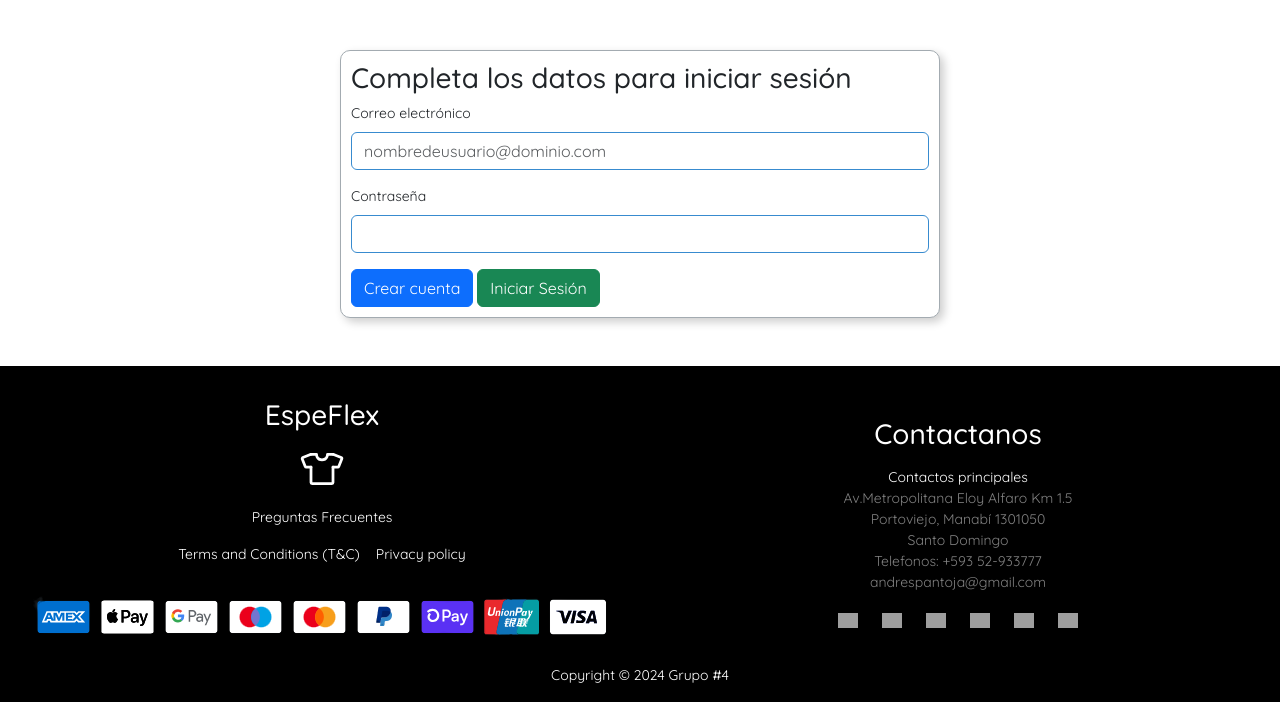
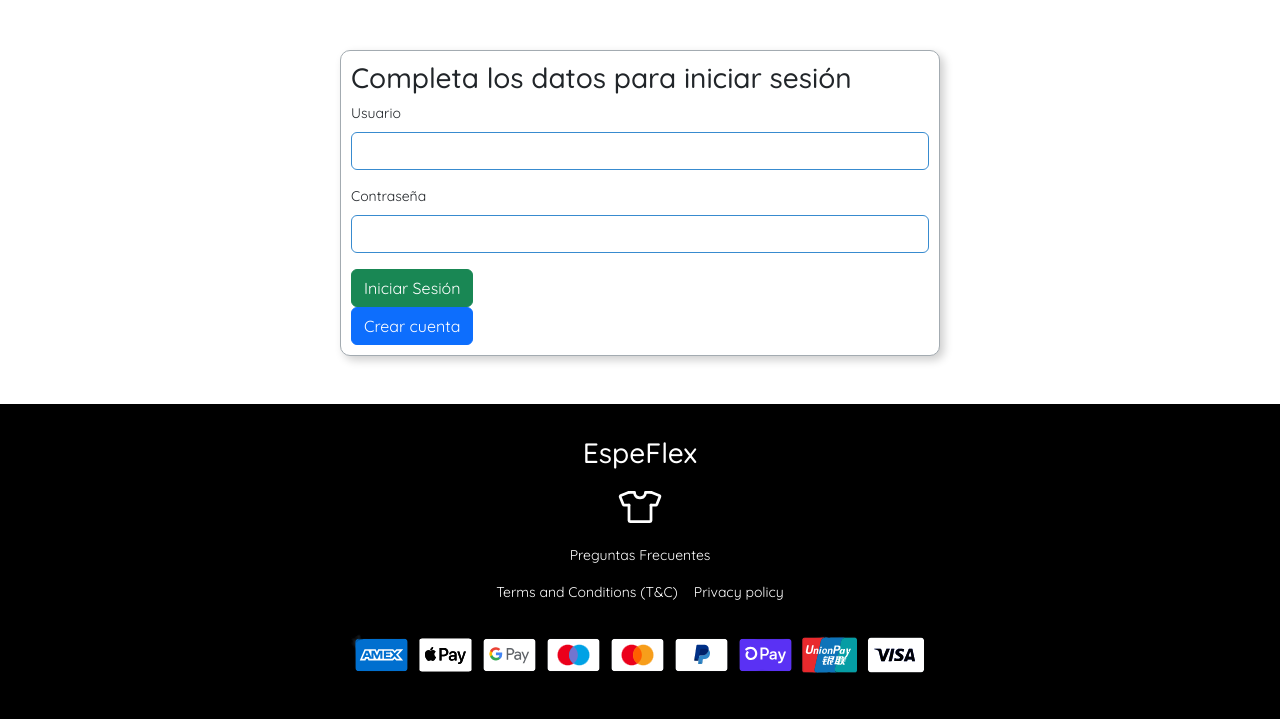
Before and after one commit to AndresPantoja004/Proyecto-ATW-U1, a PHP site: page /inicioSesion.php in a window 1280 px wide. Shown: the part 74-800 px from the top of the page. Run offline with PHP 8.4, Linux system fonts and the light colour scheme; grey boxes are pictures that could not be loaded.

Commit message:
Inicio de sesion en index.php tambien con registrarse

```diff
--- /dev/null
+++ b/CerrarSesion.php
@@ -0,0 +1,6 @@
+<?php
+    session_start();
+    session_destroy();
+    header("Location: index.php");
+    exit();
+?>
--- a/inicioSesion.php
+++ b/inicioSesion.php
@@ -1,3 +1,45 @@
+<?php
+    session_start(); // Iniciar sesión
+
+    // Leer usuarios desde usuarios.json
+    $usuarios_json = file_get_contents("json/usuarios.json");
+    $usuarios = json_decode($usuarios_json, true);
+
+    // Verificar si el usuario ya ha iniciado sesión
+    if (isset($_SESSION['usuario'])) {
+        header("Location: index.php"); // Redirige al index si ya está logueado
+        exit();
+    }
+
+    // Procesar formulario de inicio de sesión
+    if ($_SERVER["REQUEST_METHOD"] === "POST") {
+        $usuario = $_POST["usuario"];  // Corregido para coincidir con el formulario
+        $password = $_POST["password"];
+
+        $usuario_encontrado = false;
+
+        // Buscar el usuario en el array
+        foreach ($usuarios as $user) {
+            if ($user['usuario'] === $usuario) {
+                echo "Usuario encontrado";
+                // Comparar la contraseña con la almacenada
+                if (password_verify($password, $user["password"])) {
+                    $_SESSION['usuario'] = $usuario; // Guarda el usuario en la sesión
+                    header("Location: index.php"); // Redirige al índice
+                    exit();
+                } else {
+                    $error = "Contraseña incorrecta";
+                }
+                $usuario_encontrado = true;
+                break;
+            }
+        }
+
+        if (!$usuario_encontrado) {
+            $error = "Usuario no encontrado";
+        }
+    }
+?>
 <!DOCTYPE html>
 <html lang="en">
 
@@ -219,32 +261,33 @@
             </div>
         </div>
     </nav>
-    <!-- Formulario de creación de cuenta -->
+
+    <!-- Formulario de inicio de sesión o bienvenida -->
     <div class="container caja1">
-
+        <?php if (isset($_SESSION['usuario'])): ?>
+            <h3>Bienvenido, <?= htmlspecialchars($_SESSION['usuario']) ?>!</h3>
+            <a href="cerrarSesion.php" class="btn btn-danger">Cerrar Sesión</a>
+        <?php else: ?>
             <h3>Completa los datos para iniciar sesión</h3>
-        <form id="signupForm">
+            <?php if (isset($error)) echo "<p style='color:red;'>$error</p>"; ?>
+            <form id="loginForm" method="post">
                 <div class="mb-3">
-                <label for="email" class="form-label">Correo electrónico</label>
-                <input type="text" class="caja form-control" id="email" placeholder="nombredeusuario@dominio.com"
-                    required>
-                <div id="mensaje1" class="errores">Ingrese el correo guardado en este formato: nombredeusuario@dominio.com</div>
+                    <label for="usuario" class="form-label">Usuario</label>
+                    <input type="text" class="caja form-control" name="usuario" id="usuario" required>
                 </div>
                 <div class="mb-3">
                     <label for="password" class="form-label">Contraseña</label>
-                <input type="password" class="caja form-control" id="password" required>
-                <div id="mensaje4" class="errores">Contraseña incorrecta</div>
+                    <input type="password" class="caja form-control" name="password" id="password" required>
                 </div>
-            <button class="btn btn-primary" onclick="window.location.href = 'registrarse.html';">Crear cuenta</button>
-            <button type="submit" id="crearcuenta" class="btn btn-success">Iniciar Sesión</button>
+                <input type="submit" class="btn btn-success" value="Iniciar Sesión">
             </form>
-
+            <a href="registrarse.php" class="btn btn-primary">Crear cuenta</a>
+        <?php endif; ?>
     </div>
-    <!-- Formulario de creación de cuenta -->
+    <!-- Footer -->
     <footer
         class="row footer bg-black text-white d-flex align-items-center justify-content-center row p-3 text-center mt-5 row">
-        <div
-            class="information-footer  d-flex flex-column gap-3 col-6  text-center d-flex align-items-center justify-content-center p-3">
+        <div class="information-footer d-flex flex-column gap-3 col-6 text-center d-flex align-items-center justify-content-center p-3">
             <div class="row">
                 <h3 class="m-0 ">EspeFlex</h3>
             </div>
@@ -276,56 +319,6 @@
                 <img src="img/payment-methods-2.png" alt="">
             </div>
         </div>
-        <div
-            class="cotact-container col  d-none d-md-flex flex-column gap-3 col-6 text-center  align-items-center justify-content-center p-3">
-            <h3 class="m-0">Contactanos</h3>
-            <div class="container-contactactanos row">
-                <a>Contactos principales</a>
-                <span>Av.Metropolitana Eloy Alfaro Km 1.5</span>
-                <span>Portoviejo, Manabí 1301050</span>
-                <span>Santo Domingo</span>
-                <span>Telefonos: +593 52-933777</span>
-                <span>andrespantoja@gmail.com </span>
-                <div class="container-contactactanos gap-4 mt-3 d-flex justify-content-center">
-                    <a href="">
-                        <img width="20px"
-                            src="https://tctelevision.nyc3.digitaloceanspaces.com/Noticias_wordpress/2023/10/facebook.png"
-                            alt="">
-                    </a>
-                    <a href="">
-                        <img width="20px"
-                            src="https://tctelevision.nyc3.digitaloceanspaces.com/Noticias_wordpress/2023/10/instagram-1.png"
-                            alt="">
-                    </a>
-                    <a href="">
-                        <img width="20px"
-                            src="https://tctelevision.nyc3.digitaloceanspaces.com/Noticias_wordpress/2023/10/twitter.webp"
-                            alt="">
-                    </a>
-                    <a href="">
-                        <img width="20px"
-                            src="https://tctelevision.nyc3.digitaloceanspaces.com/Noticias_wordpress/2023/10/youtube.png"
-                            alt="">
-                    </a>
-                    <a href="">
-                        <img width="20px"
-                            src="https://tctelevision.nyc3.digitaloceanspaces.com/Noticias_wordpress/2023/10/tik-tok.png"
-                            alt="">
-                    </a>
-                    <a href="">
-                        <img width="20px"
-                            src="https://tctelevision.nyc3.digitaloceanspaces.com/Noticias_wordpress/2023/10/threads.png"
-                            alt="">
-                    </a>
-                </div>
-            </div>
-        </div>
-        <div class="row copyright">
-            <div class="col col-12">
-                Copyright &copy; 2024 Grupo #4
-
-            </div>
-        </div>
     </footer>
     <script>
         $("#mensajeValidacion").hide();
@@ -338,7 +331,7 @@
             localStorage.setItem('email', email);
             localStorage.setItem('password', password);
             // Redirigir a la página de verificación de datos
-            window.location.href = 'verificacionRegistrado.html';
+            window.location.href = 'registrarse.php';
             $(function () { // Cerrar el modal al hacer clic en el botón
                 $("#closeModal").on("click", function () {
                     $("#notFoundModal").fadeOut();
--- /dev/null
+++ b/json/usuarios.json
@@ -0,0 +1,9 @@
+[
+    {
+        "usuario": "Andres2004",
+        "email": "davidpanto1234@gmail.com",
+        "nombre": "Andres David Pantoja Chavez",
+        "telefono": "+593 96 963 2415",
+        "password": "$2y$10$ztE\/vfYW0H3vkTNU.fRPg.GlTL7yG6QuMXWvJN.5OUNK8EhlV0eDa"
+    }
+]
```
Also changed, not shown: index.php (+13 -2 lines), registrarse.php (+66 -35 lines), registro.php (added, +38 -0 lines), style.css (+27 -0 lines). Lines whose indentation alone changed are shown as unchanged.
